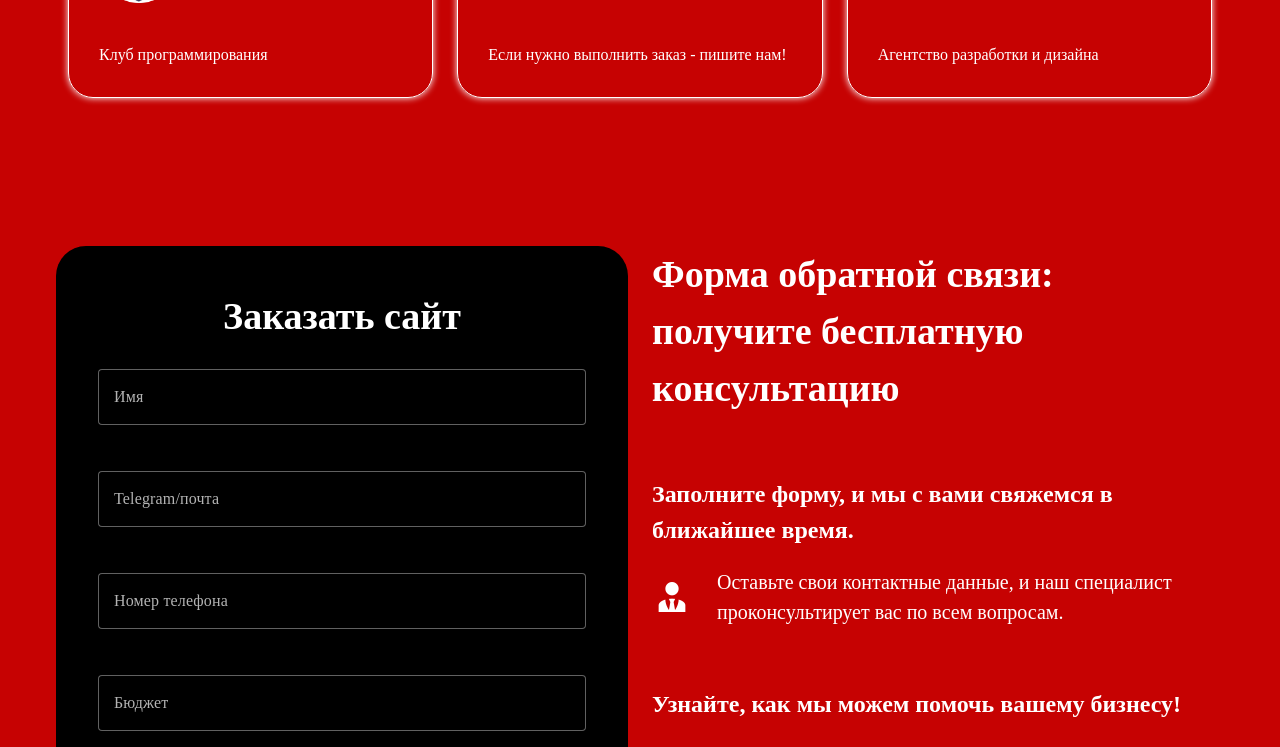
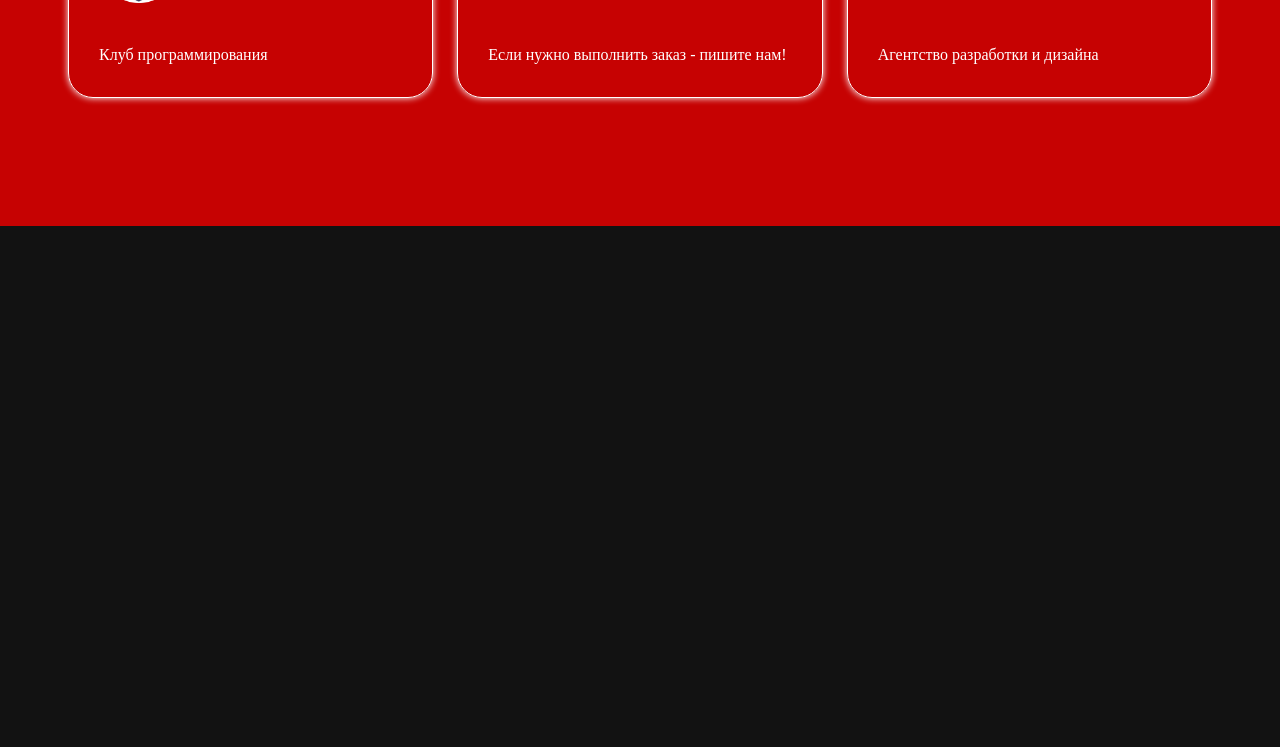
Before and after one commit to Jet-Green/firetechno-landing, a Nuxt app: page / in a window 1280 px wide. Shown: the part 1440-2187 px from the top of the page. After the commit the page ends 1666 px from the top, so only its background shows below. Built offline with nearby package versions, Linux system fonts and the light colour scheme.

Commit message:
comment form

```diff
--- a/pages/index.vue
+++ b/pages/index.vue
@@ -48,15 +48,15 @@ useSeoMeta({
     <div style="background-color: #c60202">
       <v-container>
         <v-row class="d-flex justify-center">
-          <v-col cols="12" xl="11" id="our-teams">
+          <v-col cols="12" xl="11" id="our-teams" style="margin-bottom: 100px;">
             <LandingOurTeams />
           </v-col>
           <!-- <v-col cols="12" xl="11" id="cases">
             <LandingCases />
           </v-col> -->
-          <v-col cols="12" xl="11" id="order">
+          <!-- <v-col cols="12" xl="11" id="order">
             <LandingFeedback />
-          </v-col>
+          </v-col> -->
         </v-row>
       </v-container>
     </div>
```
